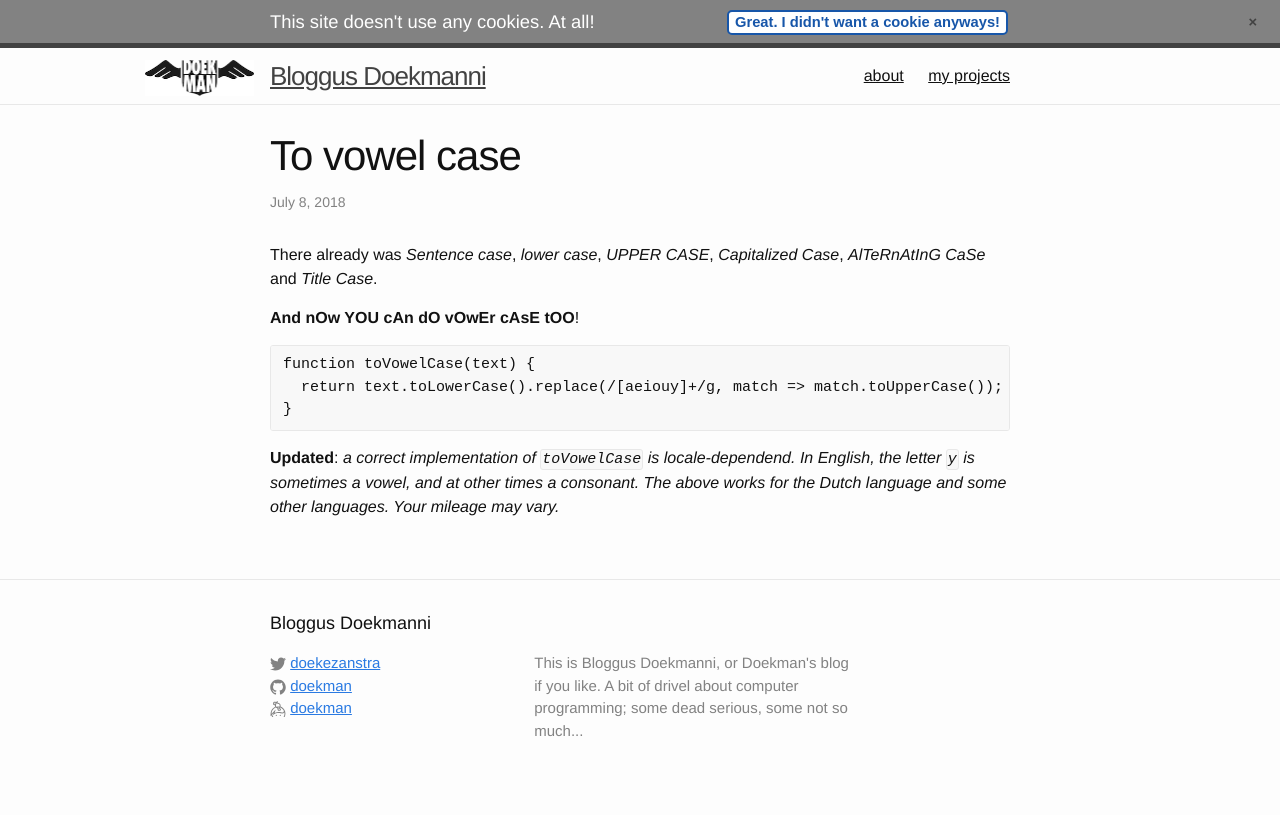
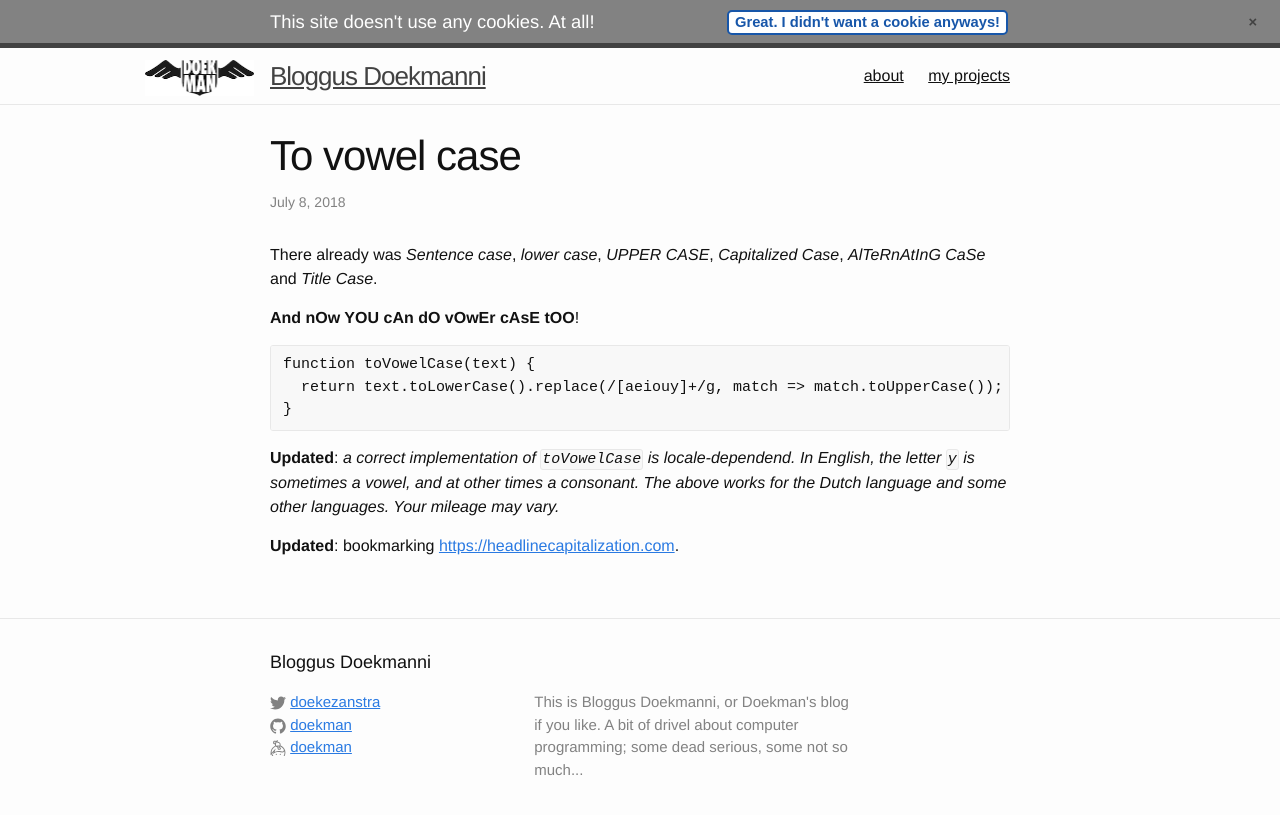
Before and after one commit to doekman/doekman.github.io, a Jekyll site: the page built from _posts/2018-07-08-Vowel-case.md, in a window 1280 px wide. Shown: the top 815 px of the page. Built offline with Jekyll 4.4.1, drawn with Linux system fonts in a browser that asks for light colours; some of the changed lines change nothing that is shown.

Commit message:
Update 2018-07-08-Vowel-case.md

```diff
--- a/_posts/2018-07-08-Vowel-case.md
+++ b/_posts/2018-07-08-Vowel-case.md
@@ -2,7 +2,7 @@
 layout: post
 title:  "To vowel case"
 date:   2018-07-08
-changed: 2018-11-28
+changed: 2020-04-08
 tags:   [one-liner]
 ---
 
@@ -15,3 +15,5 @@ __And nOw YOU cAn dO vOwEr cAsE tOO__!
 	}
 
 **Updated**: _a correct implementation of `toVowelCase` is locale-dependend. In English, the letter `y` is sometimes a vowel, and at other times a consonant.  The above works for the Dutch language and some other languages. Your mileage may vary._
+
+**Updated**: bookmarking <https://headlinecapitalization.com>.
```
